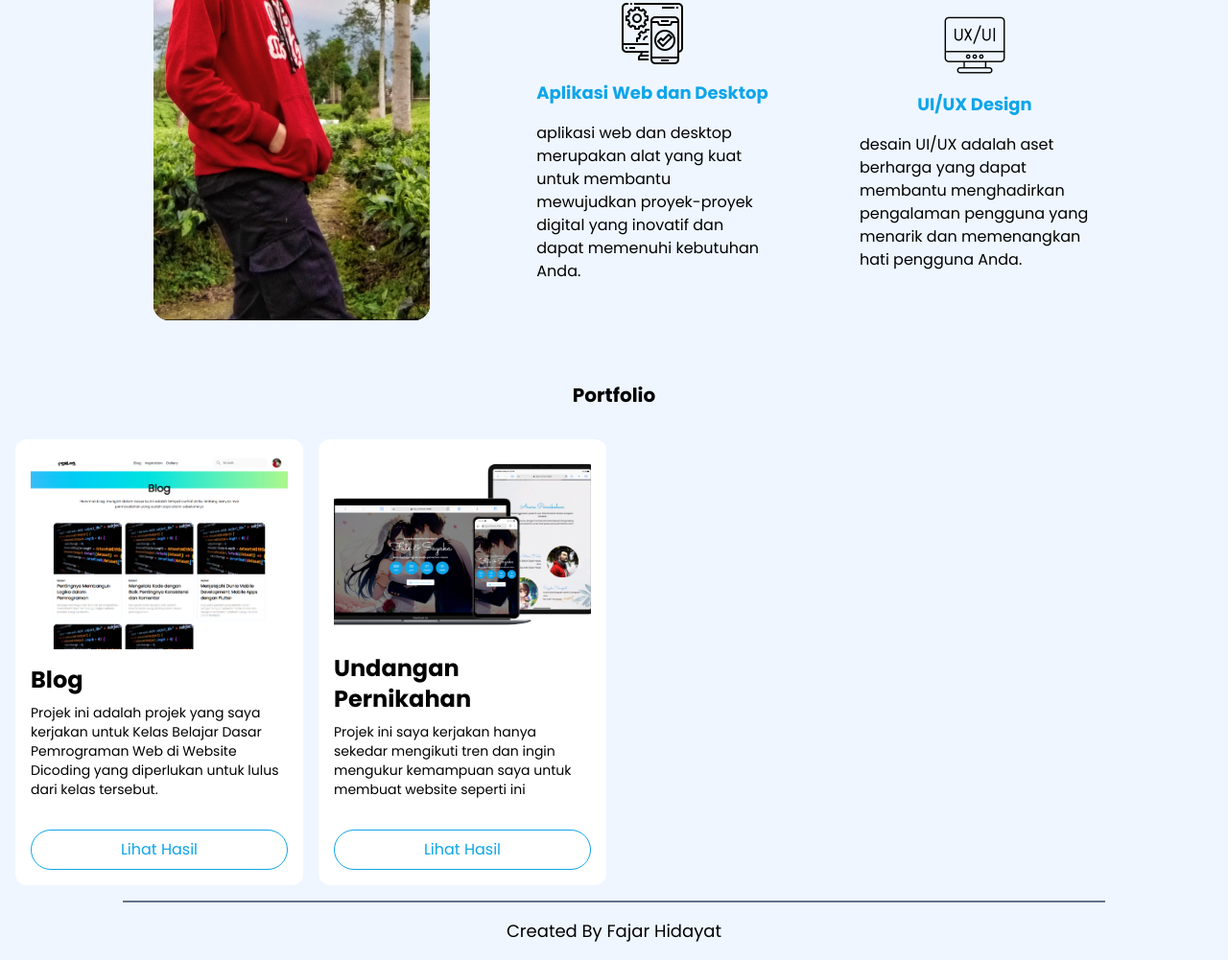
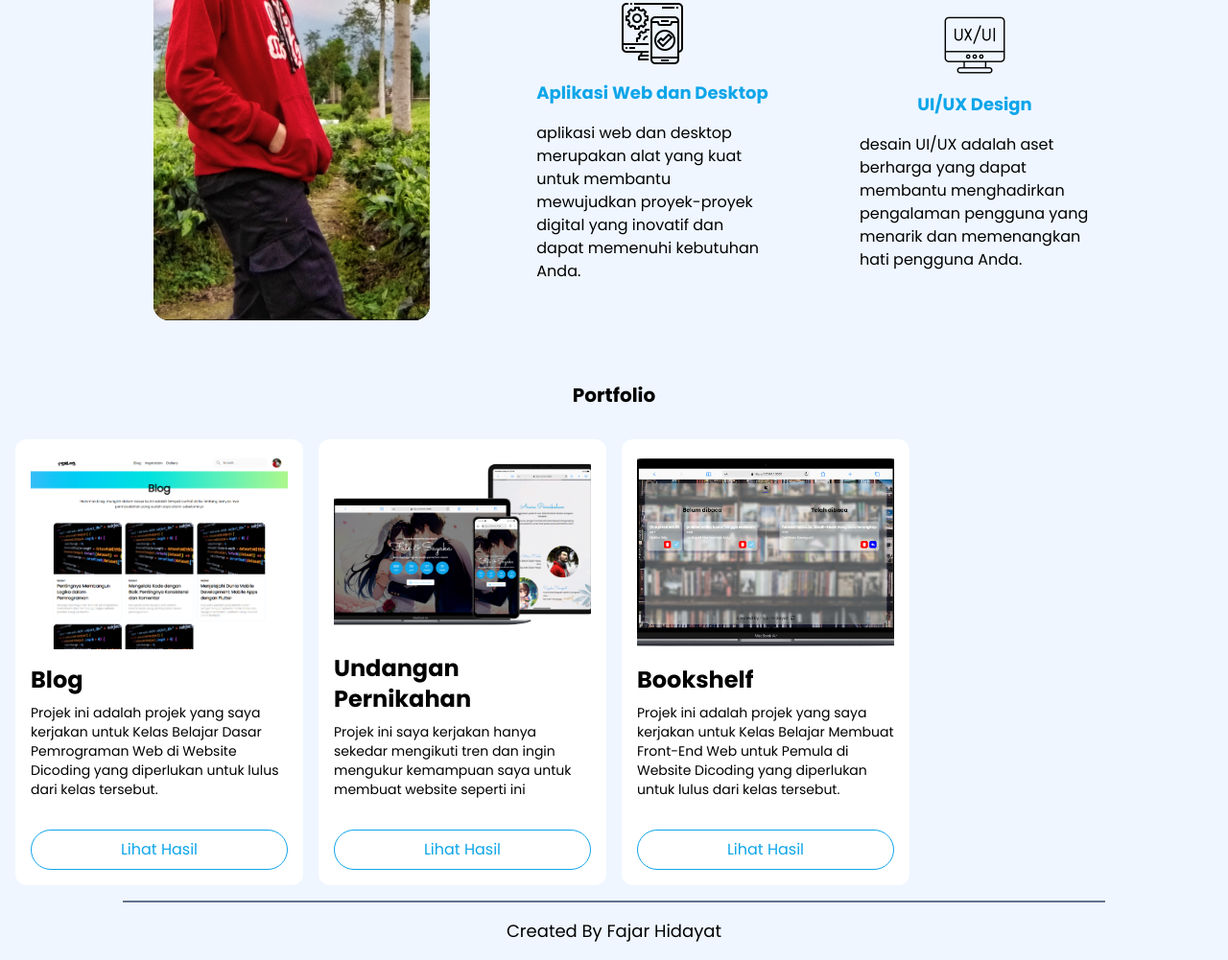
Before and after one commit to fajarhidayat18/fajarhidayat18.github.io, a website: page index.html in a window 1280 px wide. Shown: the part 1416-2417 px from the top of the page at 96% size. Drawn offline with Linux system fonts and the light colour scheme.

Commit message:
Add(new Porto): bookshelf

```diff
--- a/index.html
+++ b/index.html
@@ -183,6 +183,7 @@
               </p>
             </div>
             <a
+              target="_blank"
               href="https://fajarhidayat18.github.io/blog"
               class="flex items-center justify-center self-end rounded-full border border-sky-500 px-3 py-2 text-sky-500 transition ease-in-out hover:border-white hover:bg-sky-500 hover:text-white"
               >Lihat Hasil</a
@@ -204,7 +205,31 @@
               </p>
             </div>
             <a
+              target="_blank"
               href="https://fs-wedding-invitation.netlify.app/"
+              class="flex items-center justify-center self-end rounded-full border border-sky-500 px-3 py-2 text-sky-500 transition ease-in-out hover:border-white hover:bg-sky-500 hover:text-white"
+              >Lihat Hasil</a
+            >
+          </article>
+          <article
+            class="grid grid-rows-[1fr_0.1fr_0.1fr] gap-4 rounded-xl bg-white p-4 shadow-md transition-shadow ease-linear md:shadow-none md:hover:shadow-md"
+          >
+            <img
+              class="h-full w-full object-cover object-center"
+              src="assets/img/bookshelf.png"
+              alt="tangkapan layar projek bookshelf"
+            />
+            <div class="">
+              <h6 class="mb-2 text-2xl font-bold">Bookshelf</h6>
+              <p class="mb-4 text-sm">
+                Projek ini adalah projek yang saya kerjakan untuk Kelas Belajar
+                Membuat Front-End Web untuk Pemula di Website Dicoding yang
+                diperlukan untuk lulus dari kelas tersebut.
+              </p>
+            </div>
+            <a
+              target="_blank"
+              href="https://bookshelf-fs-18.netlify.app/"
               class="flex items-center justify-center self-end rounded-full border border-sky-500 px-3 py-2 text-sky-500 transition ease-in-out hover:border-white hover:bg-sky-500 hover:text-white"
               >Lihat Hasil</a
             >
```
Also changed, not shown: assets/img/bookshelf.png (added), style/index.css.
